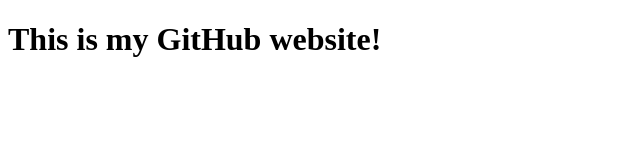
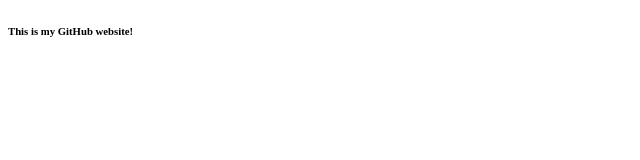
Before and after one commit to mhrsh-dev/mhrsh-dev.github.io, a plain HTML site: page index.html in a window 1280 px wide. Shown: the whole page, without its empty margins (0-640 px from the left). Drawn offline with Linux system fonts and the light colour scheme.

Commit message:
font size

```diff
--- a/index.html
+++ b/index.html
@@ -4,6 +4,6 @@
         <title>My Site.</title>
     </head>
     <body>
-        <h1>This is my GitHub website!</h1>
+        <h6>This is my GitHub website!</h1>
     </body>
 </html>
```
